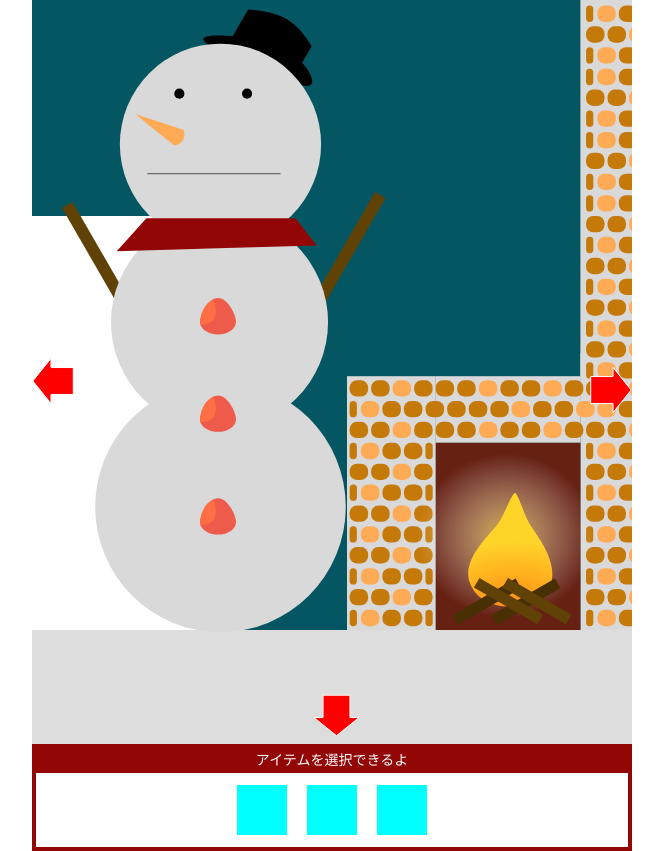
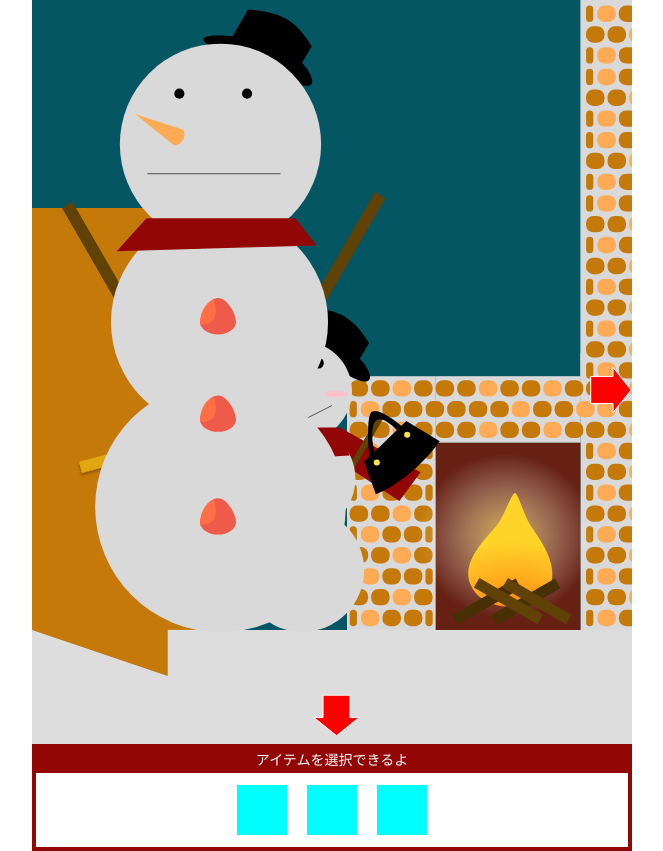
Before and after one commit to marimonon/advent2024_christmas, a React (Vite) app: page / in a window 1280 px wide. Shown: the whole page, without its empty margins (308-971 px from the left). Built offline with nearby package versions, Linux system fonts and the light colour scheme.

Commit message:
ドアと小さいスノウマンのcss

```diff
--- a/src/components/Rooms/StoveRoom.tsx
+++ b/src/components/Rooms/StoveRoom.tsx
@@ -5,6 +5,9 @@ import BigSnowmanImage from "../Images/Stove/BigSnowmanImage"
 import StrawberryImage from "../Images/Stove/StrawberryImage"
 import FireImage from "../Images/Stove/FireImage"
 import FirewoodImage from "../Images/Stove/FirewoodImage"
+import SnowmanImage from "../Images/Stove/SnowmanImage"
+import DoorCloseImage from "../Images/Stove/DoorCloseImage"
+import DoorOpenImage from "../Images/Stove/DoorOpenImage"
 
 const StoveRoom: React.FC = () => {
   return (
@@ -13,6 +16,9 @@ const StoveRoom: React.FC = () => {
       <BigSnowmanImage css={bigSnowCss} />
       <FirewoodImage css={fireWoodCss} />
       <FireImage css={fireCss} />
+      <SnowmanImage css={smallSnowCss} />
+      <DoorCloseImage css={doorCloseCss} />
+      <DoorOpenImage css={doorOpenCss} />
       <StoveRoomBg css={stoveBgCss} />
     </div>
   )
@@ -54,6 +60,34 @@ const fireCss = css`
   right: 6%;
   z-index: 2;
 `
+
+const smallSnowCss = css`
+  position: absolute;
+  width: 36%;
+  height: auto;
+  bottom: 15%;
+  left: 32%;
+  z-index: 3;
+`
+
+const doorCloseCss = css`
+  position: absolute;
+  width: 32%;
+  height: auto;
+  top: 28%;
+  left: 0%;
+  z-index: 2;
+`
+
+const doorOpenCss = css`
+  position: absolute;
+  width: 32%;
+  height: auto;
+  top: 28%;
+  left: 0%;
+  z-index: 2;
+`
+
 const stoveBgCss = css`
   width: 100%;
   height: 100%;
```
